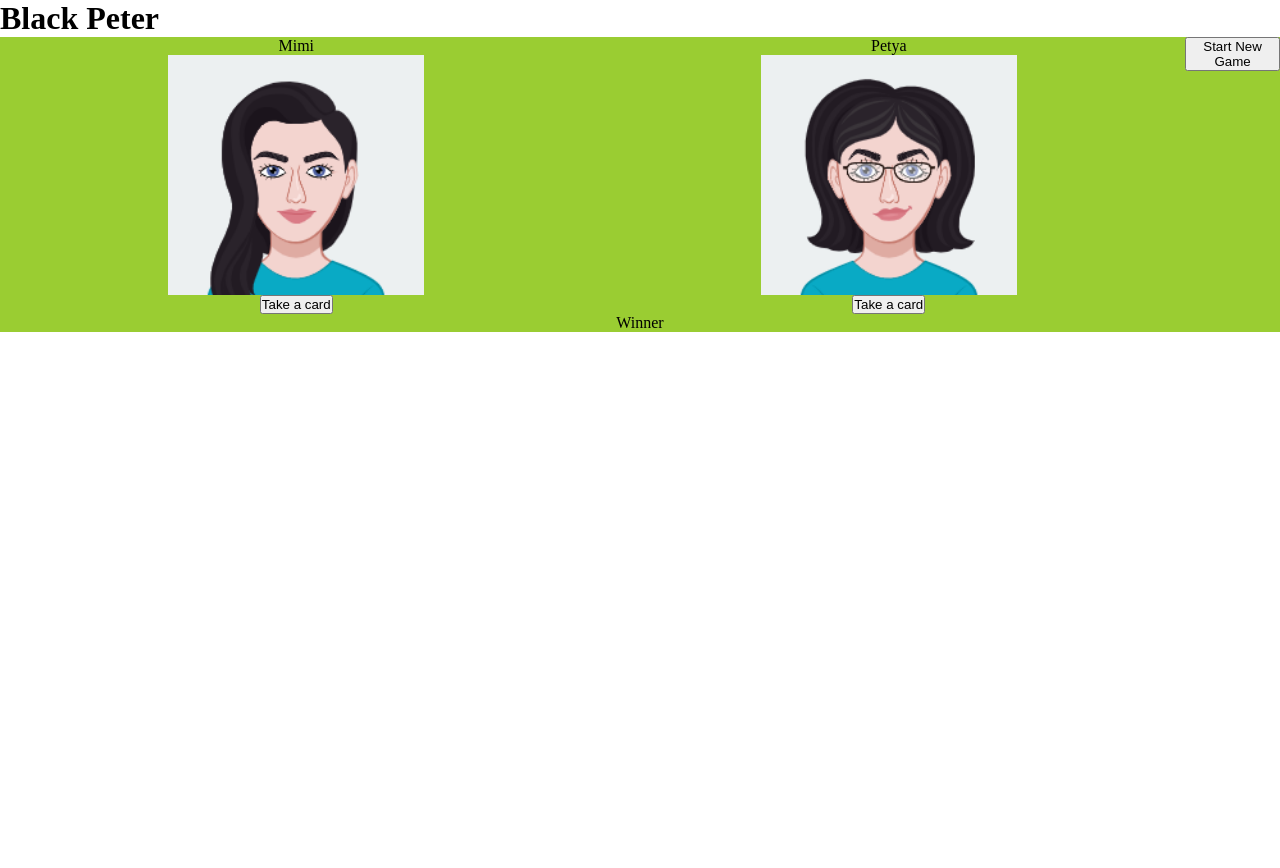
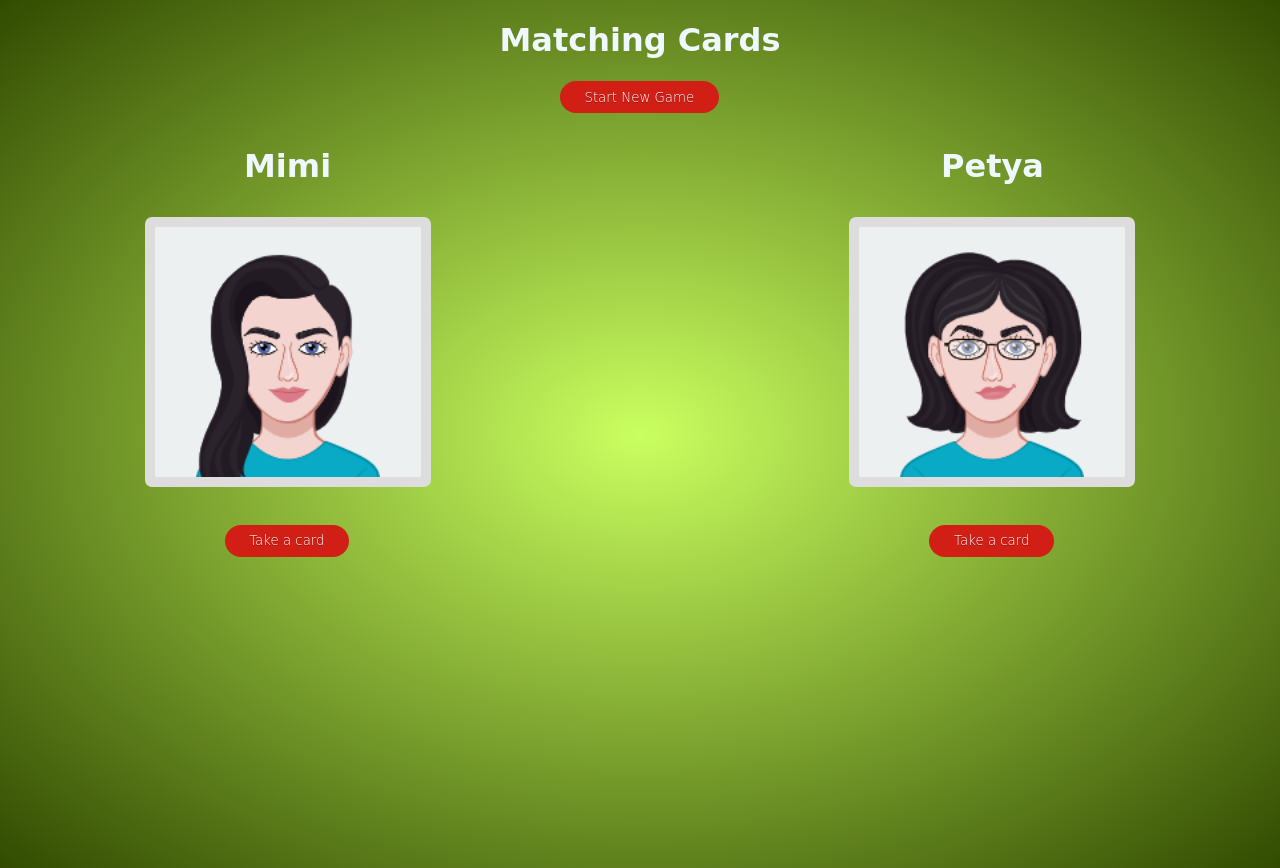
Before and after one commit to mpyordanova/Black-Peter, a plain HTML site: page BlackPeter/index.html in a window 1280 px wide. Before the commit the page ends 800 px from the top, so only its background shows below. Drawn offline with Linux system fonts and the light colour scheme.

Commit message:
commiting styling

```diff
--- a/BlackPeter/BlackPeter.js
+++ b/BlackPeter/BlackPeter.js
@@ -1,20 +1,12 @@
 
 const newBtn = document.getElementById("StartOver")
+
 const drawBtn = document.getElementById("DrawMimi")
 const drawBtn2 = document.getElementById("DrawPetya")
 const MimiPlay = document.getElementById("Mimi-hand")
 const PetyaPlay = document.getElementById("Petya-hand")
 const resultDisplay = document.getElementById("result")
-
-// const MimiOpenCard = document.querySelector("Mimi-openCard")
-// Removed it because it runs the game function twice loads the arrays twice.
 newBtn.addEventListener("click",game);
-
-// MimiOpenCard.appendChild(cardsPetya[i])
-
-
-
-// Create 3 arrays - one with all the cards and 2 for each player
 
 let cardsMimi = [];
 let cardsPetya = [];
@@ -82,6 +74,10 @@ function displayCards(displayArray, player)
 
     let cardDiv = document.createElement("div")
        cardDiv.textContent = displayArray[i]
+    //    to dislay the cards with different colors
+       cardDiv.style.backgroundColor = displayArray[i]
+    //  classList.add("CardContainer")
+    //    style that class in css to add color .style! set the style to the name of colors flexbox. style the cards in container with fb
        cardDiv.classList.add('card')
        if (player === "Mimi"){
        MimiPlay.appendChild(cardDiv)}
@@ -89,6 +85,7 @@ function displayCards(displayArray, player)
 
   }
 }
+    //  classList.add("CardContainer")
 
 function removeAllChildNodes(parent) {
     while (parent.firstChild) {
@@ -138,11 +135,13 @@ function winner()
 {
     if(cardsMimi.length === 0 && cardsPetya.includes("black"))
     {console.log("mimi")
-        resultDisplay.textContent = 'Mimi is winner!'
+        resultDisplay.textContent = 'Mimi wins!'
     }
        else if(cardsPetya.length === 0 && cardsMimi.includes("black"))
     { console.log("petya")
-         resultDisplay.textContent = "Petya is winner!"
+         resultDisplay.textContent = "Petya wins!"
     }else
     {resultDisplay.textContent = "result" }
 }
+//the final else {resultDisplay.textContent="result"} we put in {} so it diplays the final winner after the game is over.
+// DO NOT use innerHTML. Instead use textContent!
--- a/BlackPeter/index.html
+++ b/BlackPeter/index.html
@@ -9,37 +9,33 @@
 </head>
 
 <body>
-<h1>Black Peter</h1>
+<h1><strong>Matching Cards</strong></h1>
+ <!-- game id with buttons -->
+ <div id="Game">
+
+    <button id="StartOver" class="Button">Start New Game</button>
+</div>
 <div class="Container">
     <!-- player 1 -->
     <div class="Player Mimi">
-        <p>Mimi</p>
-       <div class="PlayerMimiImage"></div>
-       <!-- <div class="Mimi-hand"></div> -->
-       <button id="DrawMimi">Take a card</button>
+        <p><strong>Mimi</strong></p>
+       <div class="PlayerMimiImage"></div><br>
+       <button id="DrawMimi" class="Button">Take a card</button>
+     </div>
+     <div id = "result"></div>
+   <!-- player 2 -->
+     <div class="Player Petya">
+        <p><strong>Petya</strong></p>
+          <div class="PlayerPetyaImage"></div><br>
+          <button id="DrawPetya" class="Button">Take a card</button>
 
     </div>
-   <!-- player 2 -->
-     <div class="Player Petya">
-         <p>Petya</p>
-          <div class="PlayerPetyaImage"></div>
-          <!-- <div class="Petya-hand"></div> -->
-          <button id="DrawPetya">Take a card</button>
 
-    </div>
-    <!-- game id with buttons -->
-    <div id="Game">
-          <button id="StartOver" class="hidden">Start New Game</button>
-   </div>
-    <!-- winner/looser -->
-    <div id="Winner"></div>
-    <div class="text"></div>
-</div>
+</div><br><br><br><br><br>
 <div class="CardContainer">
          <div id ="Mimi-hand"></div>
-         <div id = "result">Winner</div>
-        <div id ="Petya-hand"></div>
-
+         <div id ="Petya-hand"></div>
+        <!--  class to each of the color divs -->
 
     <!-- <div class="Deck">
         <div class="blue">
--- a/BlackPeter/style.css
+++ b/BlackPeter/style.css
@@ -3,40 +3,55 @@
     justify-content: space-between;
     height: 300hv;
     width: 200hv;
-    background-color: yellowgreen;
     margin: 0 auto;
     background-size:  100%;
-      color: black;
+    font-size: xx-large;
+    font-family: cursive;
+    color: aliceblue;
 }
+
 .CardContainer{
     display: flex;
-    justify-content: space-between;
+    justify-content:space-between;
+    flex-direction: row;
+    margin: auto;
     height: 300hv;
-    width: 200hv;
-    background-color: yellowgreen;
-    margin: 0 auto;
-    background-size:  100%;
+    width: 80%;
+    /* background-color: yellow; */
       color: black;
-}
-
-.Mimi-deck, .Petya-deck{
-    display:none;
-    display: block;
-    border: 1px black;
-    width: 15vw;
-    height: 20vh;
-    background-image: url("PlayCard.jpeg");
-    background-size: cover;
-    background-position: center;
-    background-repeat: no-repeat;
-    cursor: pointer;
-    border-radius: .5rem;
 
 }
 
-*{
-    margin: 0;
-    padding: 0;
+#Mimi-hand{
+    display: flex;
+    float:left;
+    margin: 20px;
+    width: 200px;
+    height:180px;
+
+
+}
+
+#Petya-hand{
+    display: flex;
+    float:right;
+    margin: 20px;
+    width: 200px;
+    height:180px;
+
+}
+
+#result{
+    display: flex;
+    float:center;
+    margin: 20px;
+    width: 100px;
+    height:200px;
+    text-align: center;
+    justify-content: center;
+    align-items: center ;
+    font-family: cursive;
+
 }
 
 .Player{
@@ -48,26 +63,83 @@
 }
 
 .PlayerMimiImage{
-    border: 1px black;
+
     width: 20vw;
     height: 30vh;
     background-image: url("Mimi.png");
     background-size: cover;
     background-position: center;
     background-repeat: no-repeat;
+    border: 10px solid #ddd;
+    border-radius: 7px;
+    padding: 5px;
 }
 
 .PlayerPetyaImage{
 
-        border: 1px black;
         width: 20vw;
         height: 30vh;
         background-image: url("Kaka.png");
         background-size: cover;
         background-position: center;
         background-repeat: no-repeat;
+        border: 10px solid #ddd;
+        border-radius: 7px;
+        padding: 5px;
+
     }
 
     #button{
         cursor: pointer;
     }
+
+
+    body {
+        margin: 0;
+        background: radial-gradient(rgb(202, 255, 96), rgb(50, 75, 1) );
+    }
+    html {
+        min-height: 100vh;
+    }
+
+    .Button{
+        display: flex;
+        padding: 0.5em 1.7em;
+        margin: 0 0.1em 0.1em 0;
+        border: 0.16em solid rgba(255, 255, 255, 0);
+        background-color: rgb(209, 31, 22);
+        border-radius: 2em;
+        box-sizing: border-box;
+        text-decoration: none;
+        font-family: cursive;
+        font-weight: 300;
+        color: #ffffff;
+        text-shadow: 0 0.04em 0.04em rgba(0, 0, 0, 0.35);
+        text-align: center;
+        transition: all 0.2s;
+
+    }
+    #Game{
+        display: flex;
+        justify-content: space-around;
+        align-items: center;
+    }
+    .Button:hover{
+        border-color: rgb(255, 255, 255);
+    }
+
+   h1{
+       display: flex;
+    font-family: cursive;
+    color: aliceblue;
+    align-items: center;
+    justify-content: center;
+
+   }
+   .p{
+    font-family: cursive;
+
+    font-size: xx-large;
+
+
+   }
```
